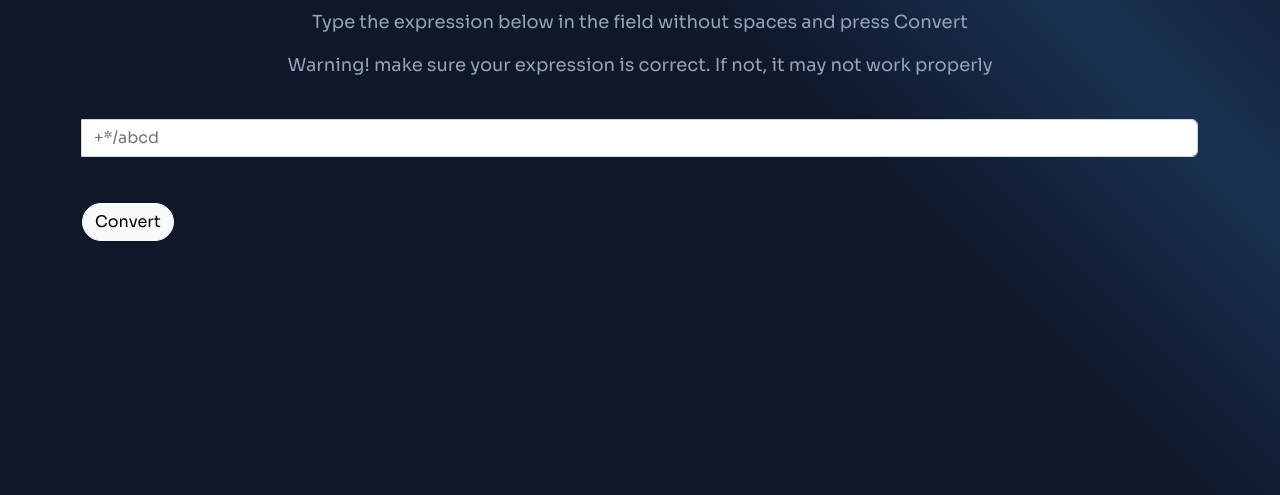
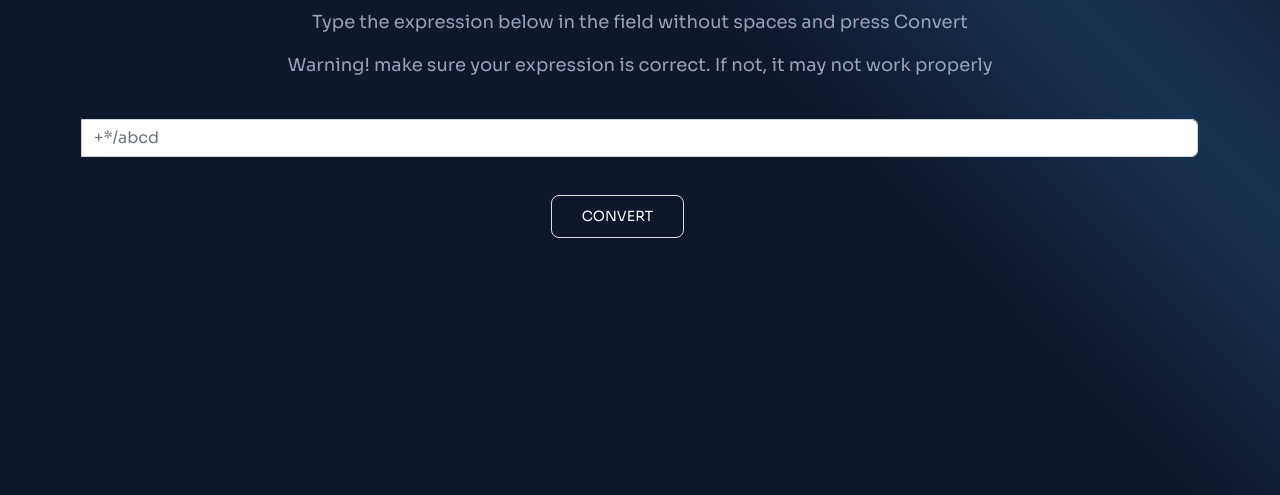
Before and after one commit to MohammadGhaderi0/Prefix-Postfix-infix-Converter, a plain HTML site: page index.html in a window 1280 px wide. Shown: the part 155-650 px from the top of the page. Drawn offline with nearby package versions, Linux system fonts and the light colour scheme.

Commit message:
minor change

```diff
--- a/index.html
+++ b/index.html
@@ -25,7 +25,7 @@
             <div class="input-group-prepend"></div>
             <input  type="text" id="box" class="form-control" placeholder="+*/abcd" aria-label="Username" aria-describedby="basic-addon1">
             </div>
-        <button  type="button" id="btn" class="btn btn-light">Convert</button>
+        <button  type="button" id="btn" class="">Convert</button>
         <p id="txt2"></p>
         <p id="txt1"></p>
     </div>
--- a/style.css
+++ b/style.css
@@ -22,10 +22,25 @@ body{
 
 }
 .container button{
-    margin-top: 30px;
-    border-radius: 30px;
-    text-align: center;
+    margin-bottom: 20px;
+    outline: none;
+    background: none;
+    color: #fafafa;
+    border: 1px solid #e0e0e0;
+    padding: 10px 30px;
+    border-radius: 8px;
+    text-transform: uppercase;
+    font-size: 14px;
+    transition: 0.4s linear;
+    cursor: pointer;
+    margin-left: 42%;
+    margin-top: 2%;
 }
+.container button:hover{
+    background: #fafafa;
+    color: #212121;
+}
+
 #box{
     margin-top: 30px;
 }
```
